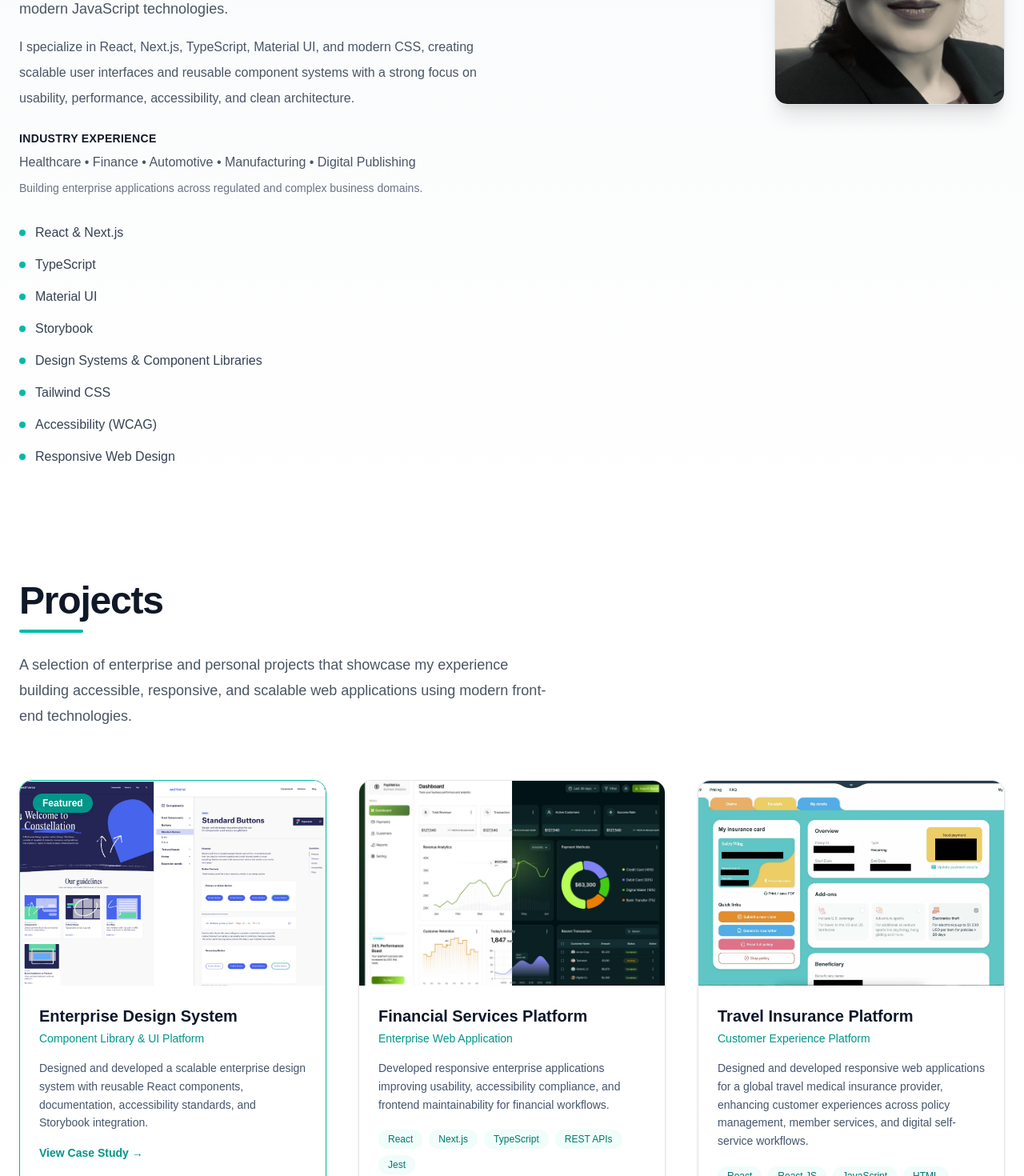
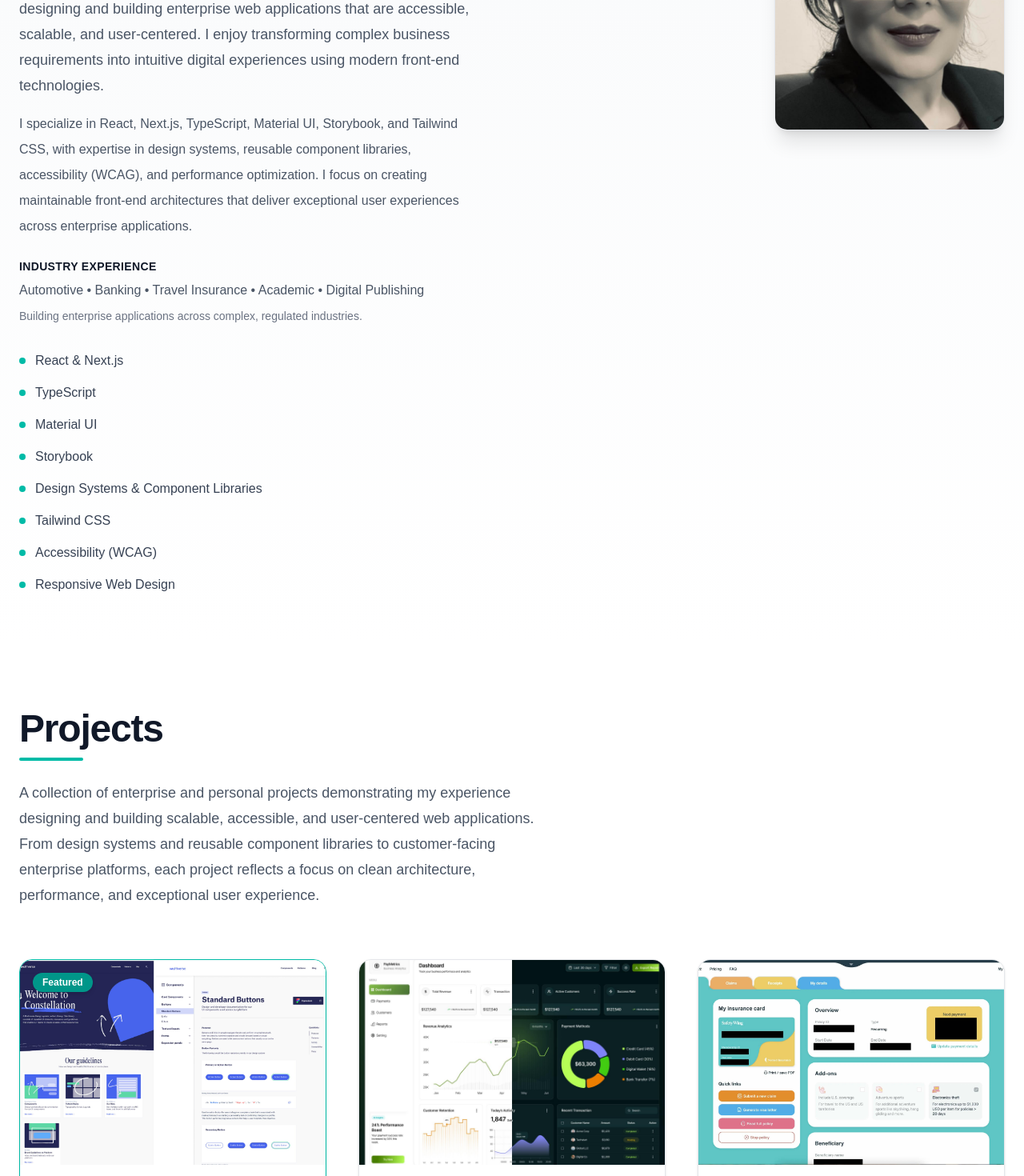
Before and after one commit to naheedkvirk/portfolio, a Next.js app: page / in a window 1280 px wide. Shown: the part 1080-2550 px from the top of the page at 80% size. Built offline with nearby package versions, Linux system fonts and the light colour scheme.

Commit message:
Refine portfolio content and project messaging

```diff
--- a/components/About/About.tsx
+++ b/components/About/About.tsx
@@ -49,29 +49,33 @@ export default function About() {
             <div className={sectionAccent} />
 
             <p className={`mt-6 max-w-xl text-lg leading-8 ${bodyTextGray}`}>
-              I&apos;m a Senior UI/UX Front-End Developer who enjoys building
-              accessible, responsive, and high-performance web applications with
-              modern JavaScript technologies.
+              I&apos;m a Senior UI/UX Front-End Developer with 15+ years of
+              experience designing and building enterprise web applications that
+              are accessible, scalable, and user-centered. I enjoy transforming
+              complex business requirements into intuitive digital experiences
+              using modern front-end technologies.
             </p>
 
             <p className={`mt-4 max-w-xl leading-8 ${bodyTextGray}`}>
-              I specialize in React, Next.js, TypeScript, Material UI, and
-              modern CSS, creating scalable user interfaces and reusable
-              component systems with a strong focus on usability, performance,
-              accessibility, and clean architecture.
+              I specialize in React, Next.js, TypeScript, Material UI,
+              Storybook, and Tailwind CSS, with expertise in design systems,
+              reusable component libraries, accessibility (WCAG), and
+              performance optimization. I focus on creating maintainable
+              front-end architectures that deliver exceptional user experiences
+              across enterprise applications.
             </p>
 
             <div className="mt-6">
               <h3 className={subsectionTitle}>Industry Experience</h3>
 
               <p className={`mt-2 ${bodyTextGray}`}>
-                Healthcare • Finance • Automotive • Manufacturing • Digital
+                Automotive • Banking • Travel Insurance • Academic • Digital
                 Publishing
               </p>
 
               <p className={`mt-2 ${mutedText}`}>
-                Building enterprise applications across regulated and complex
-                business domains.
+                Building enterprise applications across complex, regulated
+                industries.
               </p>
             </div>
 
--- a/components/Hero/Hero.tsx
+++ b/components/Hero/Hero.tsx
@@ -85,10 +85,11 @@ export default function Hero() {
           </motion.h2>
 
           <motion.p variants={itemVariants} className={heroDescription}>
-            Senior UI/UX Front-End Engineer with 15+ years of experience
-            building enterprise web applications, design systems, and accessible
-            user interfaces using React, Angular, TypeScript, and modern
-            frontend technologies.
+            I design and build accessible, scalable, and high-performance
+            enterprise web applications using React, Next.js, TypeScript, and
+            modern front-end technologies. With over 15 years of experience, I
+            specialize in design systems, reusable component libraries, and
+            creating intuitive user experiences across enterprise platforms.
           </motion.p>
 
           <motion.div variants={itemVariants} className={ctaGroup}>
--- a/components/Projects/Projects.tsx
+++ b/components/Projects/Projects.tsx
@@ -27,9 +27,12 @@ export default function Projects() {
           <div className={sectionAccent} />
 
           <p className={`mt-6 max-w-2xl text-lg leading-8 ${bodyTextGray}`}>
-            A selection of enterprise and personal projects that showcase my
-            experience building accessible, responsive, and scalable web
-            applications using modern front-end technologies.
+            A collection of enterprise and personal projects demonstrating my
+            experience designing and building scalable, accessible, and
+            user-centered web applications. From design systems and reusable
+            component libraries to customer-facing enterprise platforms, each
+            project reflects a focus on clean architecture, performance, and
+            exceptional user experience.
           </p>
         </div>
 
--- a/components/Projects/projectData.ts
+++ b/components/Projects/projectData.ts
@@ -22,10 +22,20 @@ export const projects: Project[] = [
   {
     id: 1,
     title: "Enterprise Design System",
-    subtitle: "Component Library & UI Platform",
+    subtitle: "Reusable React Components • Storybook • Material UI",
     description:
-      "Designed and developed a scalable enterprise design system with reusable React components, documentation, accessibility standards, and Storybook integration.",
-    technologies: ["React", "TypeScript", "Material UI", "Storybook", "Vite"],
+      "Designed and developed a scalable enterprise design system with reusable React components, shared UI patterns, and comprehensive Storybook documentation. Built accessible, themeable components that enabled development teams to deliver consistent, high-quality user experiences across multiple enterprise applications while accelerating development and reducing code duplication.",
+    technologies: [
+      "React",
+      "TypeScript",
+      "Material UI",
+      "Storybook",
+      "Tailwind CSS",
+      "Playwright",
+      "Cypress",
+      "Node.js",
+      "Vite",
+    ],
     image: "/images/projects/enterpriseDS.jpg",
     featured: true,
 
@@ -40,22 +50,35 @@ export const projects: Project[] = [
   },
   {
     id: 2,
-    title: "Financial Services Platform",
-    subtitle: "Enterprise Web Application",
+    title: "Enterprise Banking Platform",
+    subtitle: "Digital Banking • Responsive Web Applications",
     description:
-      "Developed responsive enterprise applications improving usability, accessibility compliance, and frontend maintainability for financial workflows.",
-    technologies: ["React", "Next.js", "TypeScript", "REST APIs", "Jest"],
+      "Developed secure, responsive web applications for a global banking platform, creating intuitive user experiences for financial services. Collaborated with UX designers to build accessible interfaces, optimized application performance, and implemented scalable front-end architecture using modern JavaScript frameworks and cloud-native development practices.",
+    technologies: [
+      "React",
+      "Angular",
+      "Angular JS",
+      "Vue.js",
+      "TypeScript",
+      "GraphQl",
+      "GCP",
+      "Docker",
+      "Kubernetes",
+      "REST APIs",
+      "Jest",
+    ],
     image: "/images/projects/financialSP.jpg",
   },
   {
     id: 3,
     title: "Travel Insurance Platform",
-    subtitle: "Customer Experience Platform",
+    subtitle: "Customer Portal • Policy Management",
     description:
-      "Designed and developed responsive web applications for a global travel medical insurance provider, enhancing customer experiences across policy management, member services, and digital self-service workflows.",
+      "Built and enhanced customer-facing web applications for a global travel medical insurance provider. Developed reusable Angular components, improved application performance, and delivered responsive, accessible interfaces that supported policy management, member services, and digital self-service experiences.",
     technologies: [
-      "React",
-      "React JS",
+      "Angular",
+      "Angular JS",
+      "Typesctipt",
       "JavaScript",
       "HTML",
       "CSS",
@@ -65,32 +88,49 @@ export const projects: Project[] = [
   },
   {
     id: 4,
-    title: "Automotive Web Platform",
-    subtitle: "Digital Experience Application",
+    title: "Enterprise Front-End Framework",
+    subtitle: "Angular Framework • Internal Developer Platform",
     description:
-      "Created scalable web solutions supporting automotive customer journeys with performance-focused frontend development.",
-    technologies: ["React", "TypeScript", "Node.js", "Agile"],
+      "Developed and maintained a scalable front-end framework that enabled internal engineering teams to build enterprise web applications more efficiently. Created reusable Angular components, modernized legacy applications, and established a maintainable architecture with state management, routing, API integration, and automated testing.",
+    technologies: [
+      "Angular",
+      "TypeScript",
+      "NgRx",
+      "RxJS",
+      "Bootstrap",
+      "Jasmine",
+      "Karma",
+      "Agile",
+    ],
     image: "/images/projects/autoWP.jpg",
   },
   {
     id: 5,
-    title: "Academic Search Platform",
-    subtitle: "Research Discovery Application",
+    title: "Digital Research Platform",
+    subtitle: "Academic Search • Content Discovery",
     description:
-      "Contributed to building search-driven experiences that help users discover and interact with large-scale academic content.",
-    technologies: ["React", "JavaScript", "APIs", "UI Development"],
+      "Designed and developed intuitive search and discovery experiences for academic research and professional learning platforms. Improved content discovery, accessibility, responsive design, and usability through user-centered interfaces that helped researchers, students, and professionals efficiently access digital knowledge resources.",
+    technologies: [
+      "jQuery",
+      "JavaScript",
+      "APIs",
+      "UI Development",
+      "HTML",
+      "CSS",
+      "Accessibility",
+    ],
     image: "/images/projects/academicSP.jpg",
   },
   {
     id: 6,
-    title: "Portfolio Website",
+    title: "Personal Portfolio",
 
-    subtitle: "Senior Front-End Developer Portfolio",
+    subtitle: "Next.js • Modern UI • Motion",
 
     description:
-      "A recruiter-focused portfolio showcasing senior frontend expertise through accessible UI, reusable components, responsive design, and modern Next.js architecture.",
+      "Designed and developed a responsive personal portfolio showcasing enterprise front-end development expertise. Built with Next.js, React, Tailwind CSS, and Motion, the site emphasizes accessibility, performance, and clean, modern user experience while highlighting professional projects and technical skills.",
 
-    technologies: ["Next.js", "TypeScript", "Tailwind CSS", "Motion"],
+    technologies: ["Next.js", "React", "TypeScript", "Tailwind CSS", "Motion"],
 
     image: "/images/projects/portfolio.jpg",
 
```
